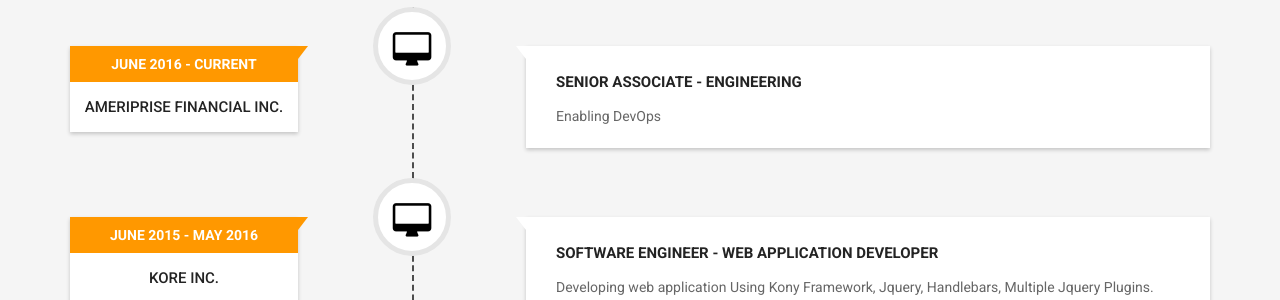
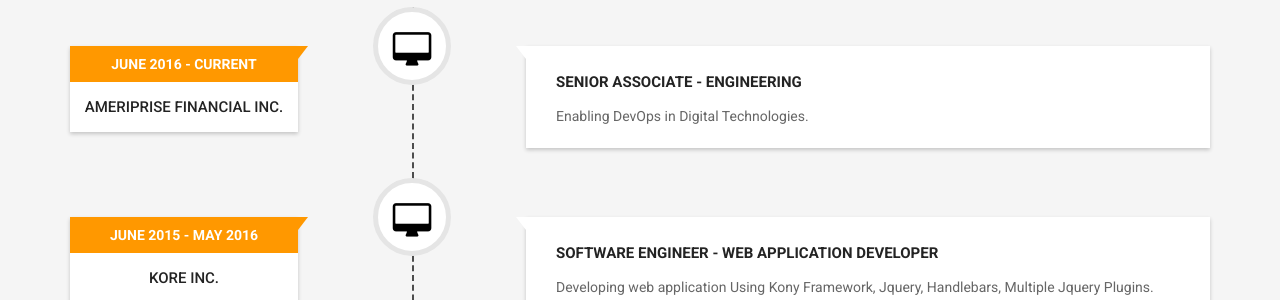
Before and after one commit to rteja91/rteja91.github.io, a Jekyll site: the page built from experience.html, in a window 1280 px wide. Shown: the part 248-548 px from the top of the page. Built offline with Jekyll 4.4.1, drawn with Linux system fonts in a browser that asks for light colours; nearby versions of some CDN libraries; some web fonts are replaced; comment, search, counter and statistics services are not loaded.

Commit message:
update experience

```diff
--- a/experience.html
+++ b/experience.html
@@ -18,7 +18,7 @@
                             <!-- end .meta -->
                             <div class="content">
                                 <h5>Senior Associate - Engineering</h5>
-                                <p>Enabling DevOps </p>
+                                <p>Enabling DevOps in Digital Technologies. </p>
                             </div>
                             <!-- end .content -->
                             <div class="icon">
```
